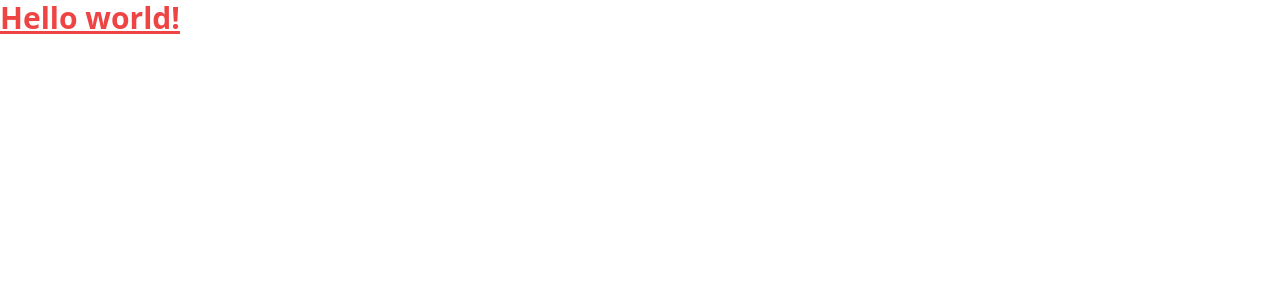
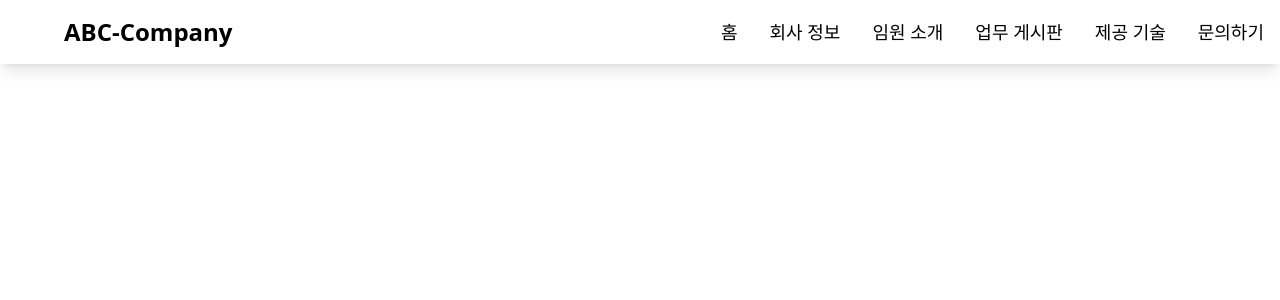
Before and after one commit to kimtaekjin/company_website, a React (Vite) app in the folder pronted/: page / in a window 1280 px wide. Shown: the top 300 px of the page. Built offline with nearby package versions, Linux system fonts and the light colour scheme.

Commit message:
Navbar 컴포넌트만들기 1탄

```diff
--- a/pronted/package.json
+++ b/pronted/package.json
@@ -11,7 +11,8 @@
   },
   "dependencies": {
     "react": "^19.2.0",
-    "react-dom": "^19.2.0"
+    "react-dom": "^19.2.0",
+    "react-router-dom": "^7.10.1"
   },
   "devDependencies": {
     "@eslint/js": "^9.39.1",
--- a/pronted/src/App.jsx
+++ b/pronted/src/App.jsx
@@ -1,15 +1,16 @@
-import './index.css';
-import './App.css';
+import "./index.css";
+import "./App.css";
+import Navbar from "./Components/Navbar/Navbar";
+import { BrowserRouter } from "react-router-dom";
 
 function App() {
-
   return (
     <>
-      <h3 className='text-3xl font-bold underline text-red-500'>
-        Hello world!
-      </h3>
+      <BrowserRouter>
+        <Navbar />
+      </BrowserRouter>
     </>
-  )
+  );
 }
 
-export default App
+export default App;
--- a/pronted/src/Components/Navbar/Navbar.jsx
+++ b/pronted/src/Components/Navbar/Navbar.jsx
@@ -0,0 +1,45 @@
+import React from "react";
+import { Link } from "react-router-dom";
+
+const menuItems = [
+  { path: "/", label: "홈" },
+  { path: "/about", label: "회사 정보" },
+  { path: "/leadership", label: "임원 소개" },
+  { path: "/board", label: "업무 게시판" },
+  { path: "/our-services", label: "제공 기술" },
+  { path: "/contact", label: "문의하기" },
+];
+
+const ManuItem = ({ path, label, onClick }) => (
+  <li>
+    <Link
+      to={path}
+      className="hover:text-blue-600 transition duration-300"
+      onClick={onClick}
+    >
+      {label}
+    </Link>
+  </li>
+);
+
+const Navbar = () => {
+  return (
+    <nav className="fixed top-0 left-0 w-full bg-white text-black p-4 shadow-lg z-50">
+      <div className="container mx-auto flex justify-between items-center">
+        <h1 className="text-xl font-bold lg:ml-12 lg:mr-8 lg:text-2xl">
+          <Link to="/">ABC-Company</Link>
+        </h1>
+
+        <div className="hidden lg:flex justify-center">
+          <ul className="flex gap-8 text-lg">
+            {menuItems.map((item) => (
+              <ManuItem key={item.path} {...item} />
+            ))}
+          </ul>
+        </div>
+      </div>
+    </nav>
+  );
+};
+
+export default Navbar;
```
Also changed, not shown: 1 other file (tests, documents, lock files or other folders).
